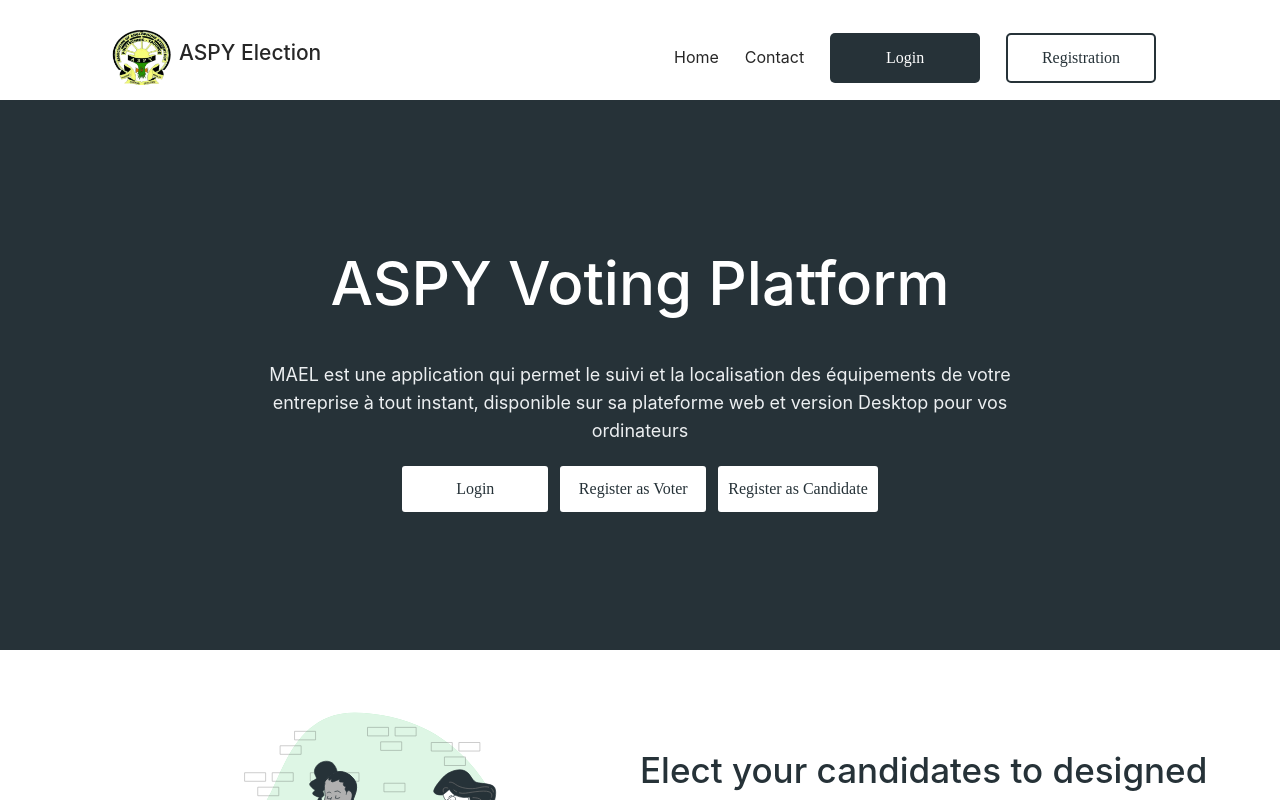
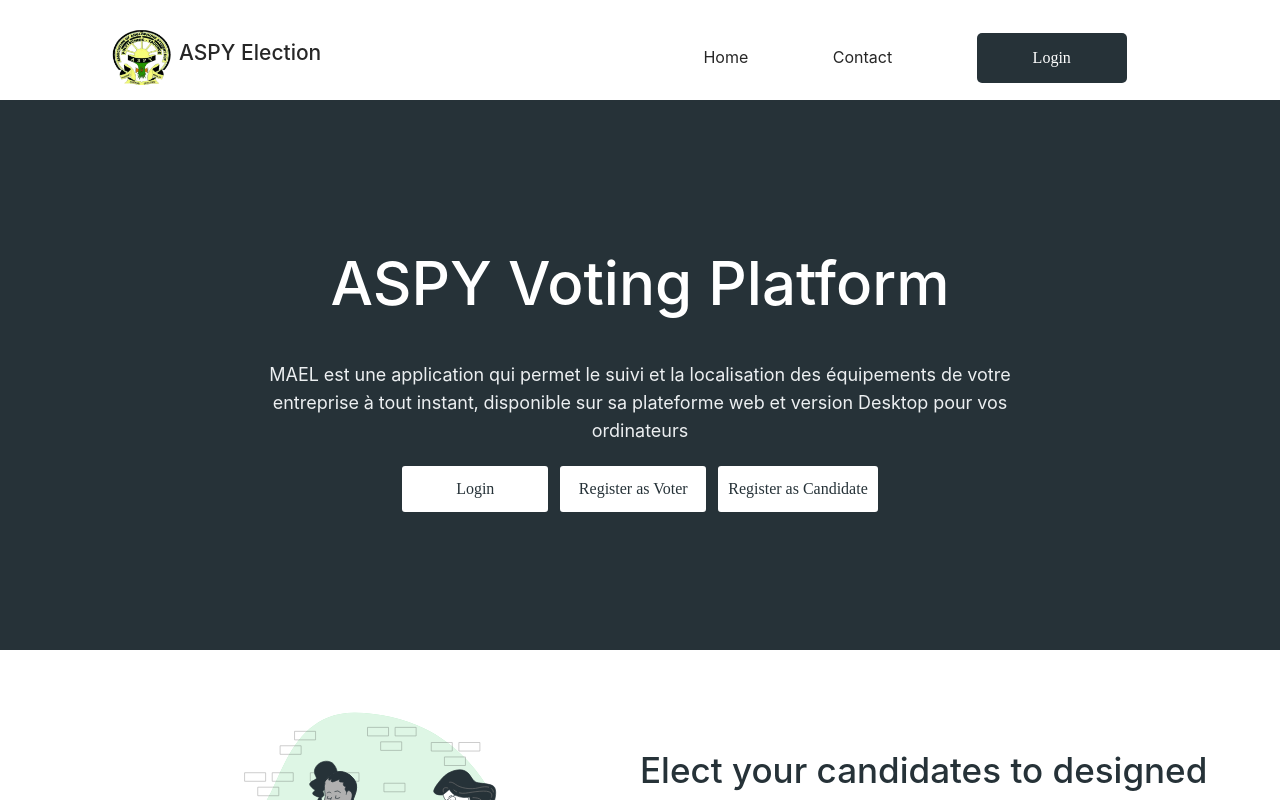
Before and after one commit to Franklin-Duval/aspy-election, a Next.js app: page / in a window 1280 px wide. Shown: the top 800 px of the page. Built offline with nearby package versions, Linux system fonts and the light colour scheme.

Commit message:
feat: remove registration button in header and fix id's in homepage

```diff
--- a/src/modules/homePage/components/Banner/index.tsx
+++ b/src/modules/homePage/components/Banner/index.tsx
@@ -45,7 +45,7 @@ export const Banner = ({
 }) => {
   const router = useRouter();
   return (
-    <BannerContainer>
+    <BannerContainer id='presentation'>
       <h1 className='title'>{title}</h1>
       <p className='description'>{description}</p>
       <Space style={{ flexWrap: 'wrap', justifyContent: 'center' }}>
--- a/src/modules/homePage/components/TopNavBar/index.tsx
+++ b/src/modules/homePage/components/TopNavBar/index.tsx
@@ -7,7 +7,7 @@ import { AiOutlineClose } from 'react-icons/ai';
 import { FaBars } from 'react-icons/fa';
 import { ROUTES } from 'src/routes';
 import { defaultImage } from 'src/shared/defaultImage';
-import { Button, ButtonOutline } from '../../styles/Button';
+import { Button } from '../../styles/Button';
 
 const NavLink = styled.a`
   font-size: 16px;
@@ -100,9 +100,6 @@ const MenuContent = ({ closeMenu }: { closeMenu?: () => void }) => {
         Contact
       </NavLink>
       <Button onClick={() => signIn('credentials')}>Login</Button>
-      <ButtonOutline onClick={() => router.push(ROUTES.VOTER.REGISTRATION)}>
-        Registration
-      </ButtonOutline>
     </div>
   );
 };
```
